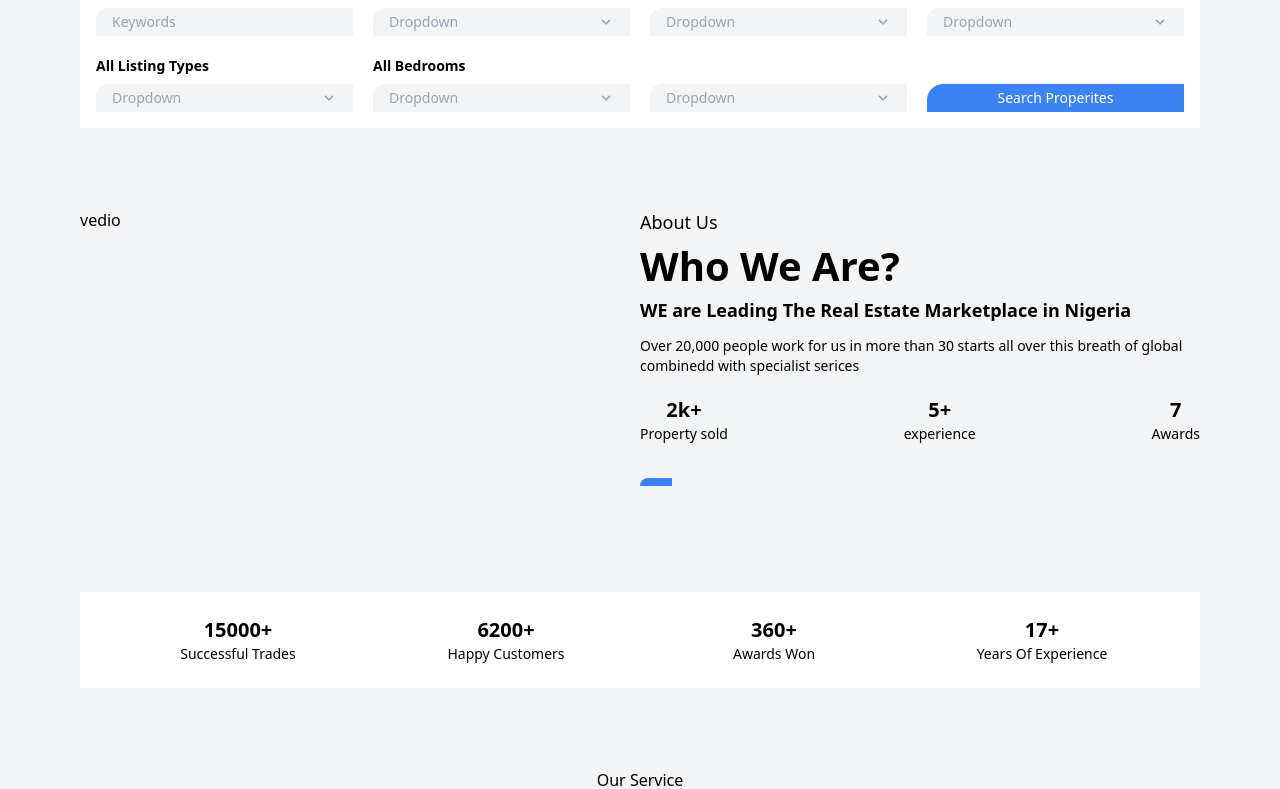
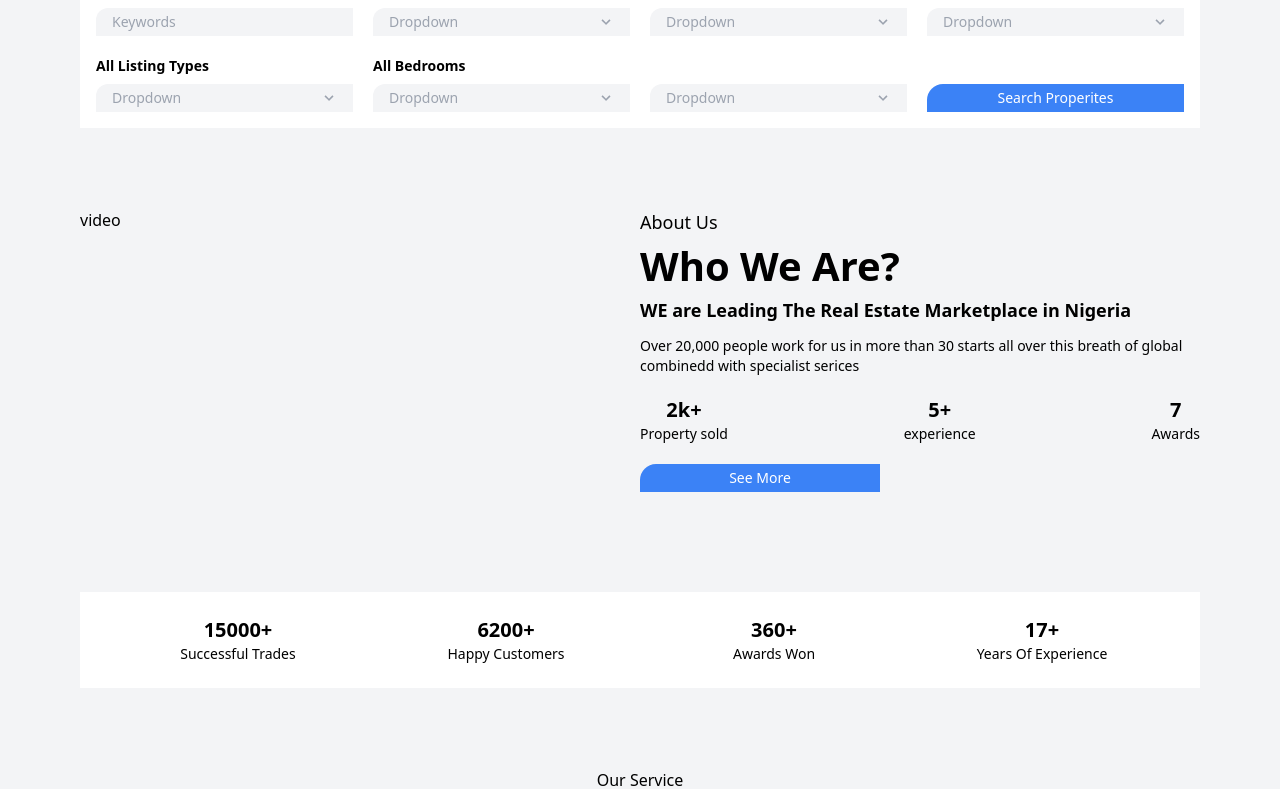
Before and after one commit to Sanaa00/real-estate-home, a React (Create React App) app: page / in a window 1280 px wide. Shown: the part 452-1241 px from the top of the page. Built offline with nearby package versions, Linux system fonts and the light colour scheme.

Commit message:
add :component

```diff
--- a/src/Pages/About.js
+++ b/src/Pages/About.js
@@ -5,8 +5,8 @@ import Numbers from "../Component/Numbers";
 function About() {
   return (
     <>
-      <div className="mt-20 flex justify-between h-96 ">
-        <p>vedio</p>
+      <div className="mt-20 flex justify-between h-96 bg-gray-100">
+        <div>video</div>{" "}
         <div className="w-1/2">
           <p className="text-lg">About Us</p>
           <p className="text-[40px] font-bold">Who We Are?</p>
@@ -18,7 +18,7 @@ function About() {
             breath of global combinedd with specialist serices
           </p>
           <UserNumber />
-          <ButtobBlue props="See More" />
+          <ButtobBlue text="See More" width="60" />
         </div>
       </div>
       <Numbers />
```
